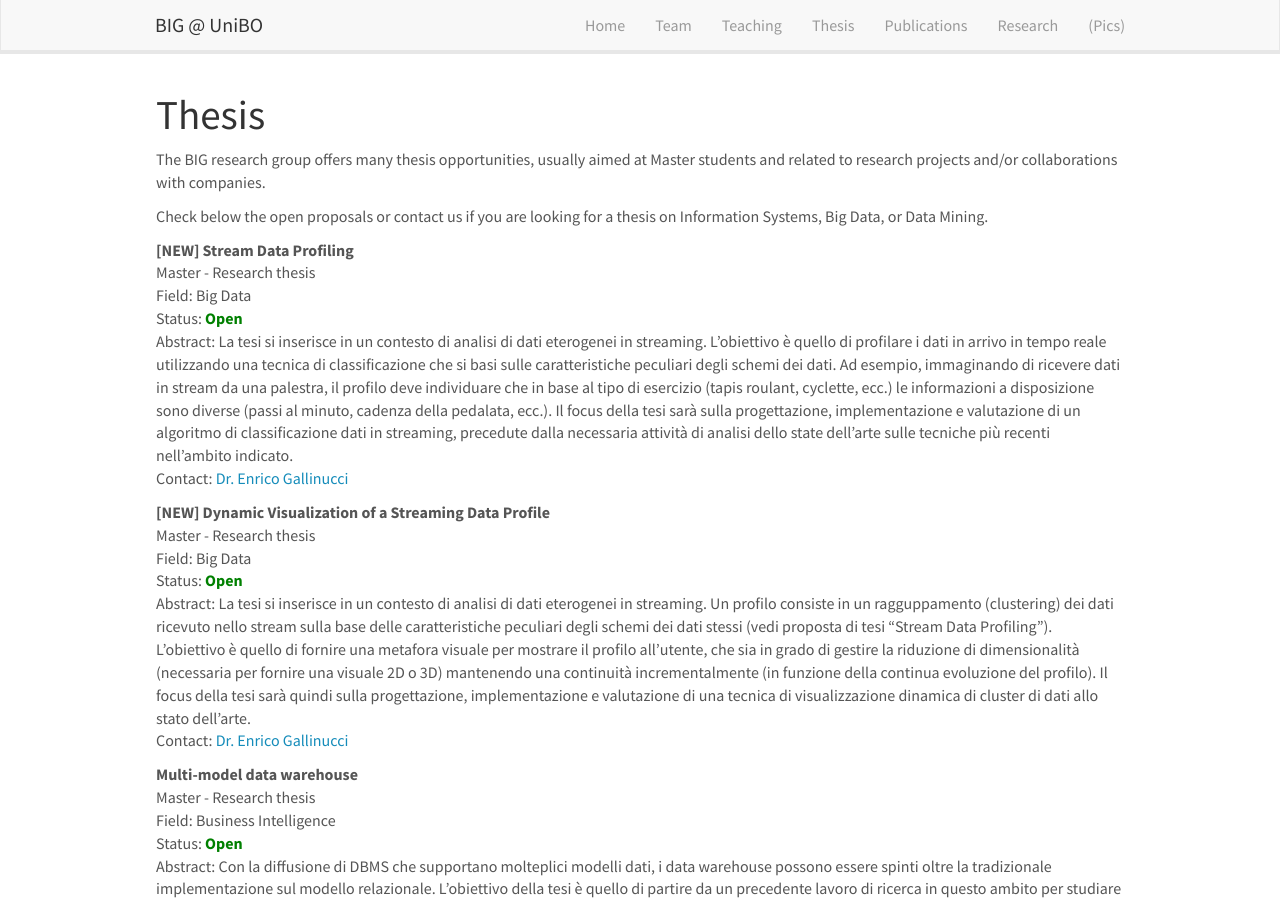
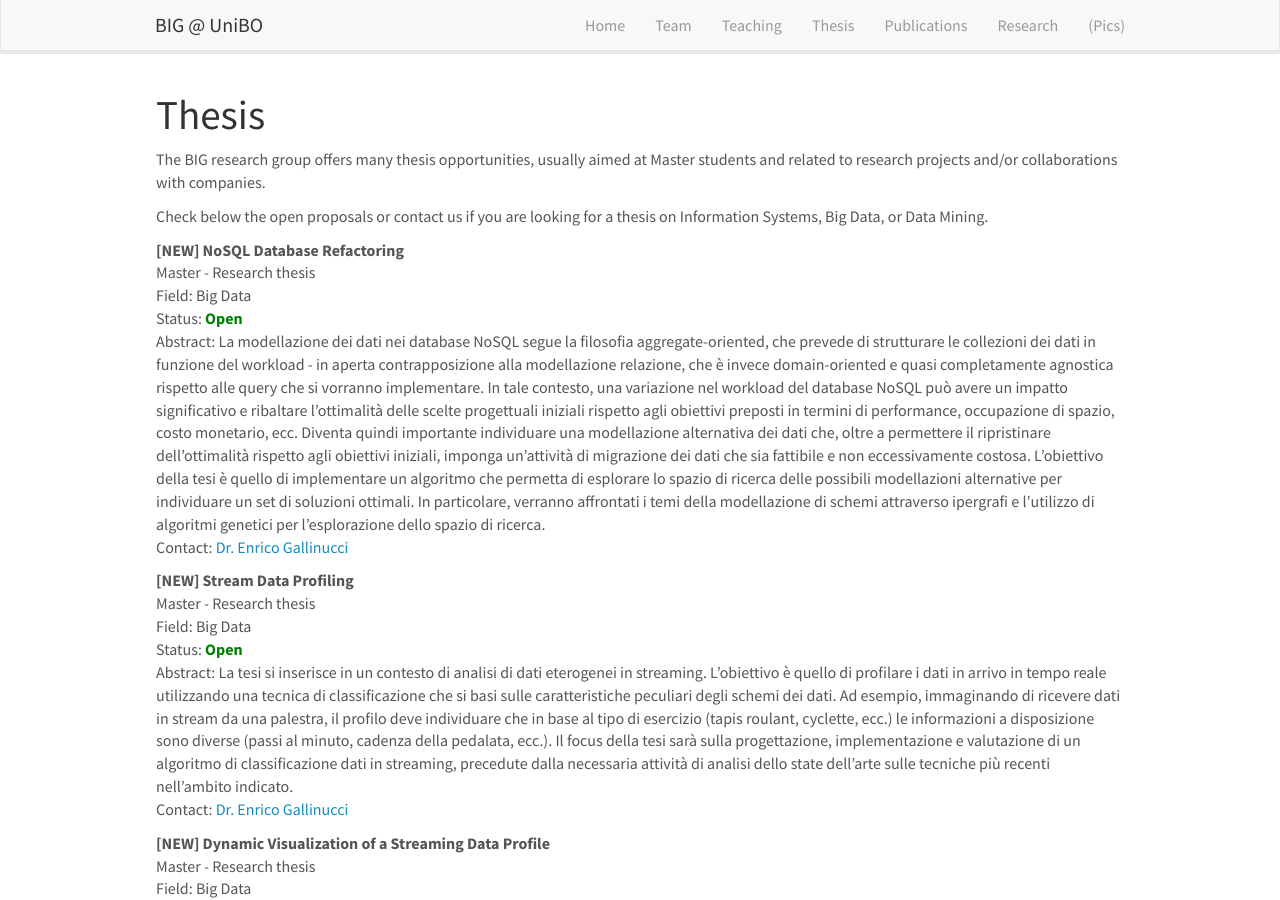
Before and after one commit to big-unibo/big-unibo.github.io, a Jekyll site: the page built from _pages/thesis.md, in a window 1280 px wide and 900 px high. Built offline with Jekyll 4.4.1, drawn with Linux system fonts in a browser that asks for light colours; nearby versions of some CDN libraries.

Commit message:
Update thesis

```diff
--- a/_data/thesis.yml
+++ b/_data/thesis.yml
@@ -1,6 +1,19 @@
 ## Status: Open, Taken, Closed
 ## Level: Master, Bachelor
 ## Type: Research, Project, Compilation
+
+- title: \[NEW\] NoSQL Database Refactoring
+  level: Master
+  field: Big Data
+  type: Research thesis
+  status: Open
+  year: 2024
+  contact: "<a href='mailto:enrico.gallinucci@unibo.it'>Dr. Enrico Gallinucci</a>"
+  abstract: |
+    La modellazione dei dati nei database NoSQL segue la filosofia aggregate-oriented, che prevede di strutturare le collezioni dei dati in funzione del workload - in aperta contrapposizione alla modellazione relazione, che è invece domain-oriented e quasi completamente agnostica rispetto alle query che si vorranno implementare.
+    In tale contesto, una variazione nel workload del database NoSQL può avere un impatto significativo e ribaltare l'ottimalità delle scelte progettuali iniziali rispetto agli obiettivi preposti in termini di performance, occupazione di spazio, costo monetario, ecc. Diventa quindi importante individuare una modellazione alternativa dei dati che, oltre a permettere il ripristinare dell'ottimalità rispetto agli obiettivi iniziali, imponga un'attività di migrazione dei dati che sia fattibile e non eccessivamente costosa.
+    L'obiettivo della tesi è quello di implementare un algoritmo che permetta di esplorare lo spazio di ricerca delle possibili modellazioni alternative per individuare un set di soluzioni ottimali. In particolare, verranno affrontati i temi della modellazione di schemi attraverso ipergrafi e l'utilizzo di algoritmi genetici per l'esplorazione dello spazio di ricerca.
+
 
 - title: \[NEW\] Stream Data Profiling
   level: Master
```
